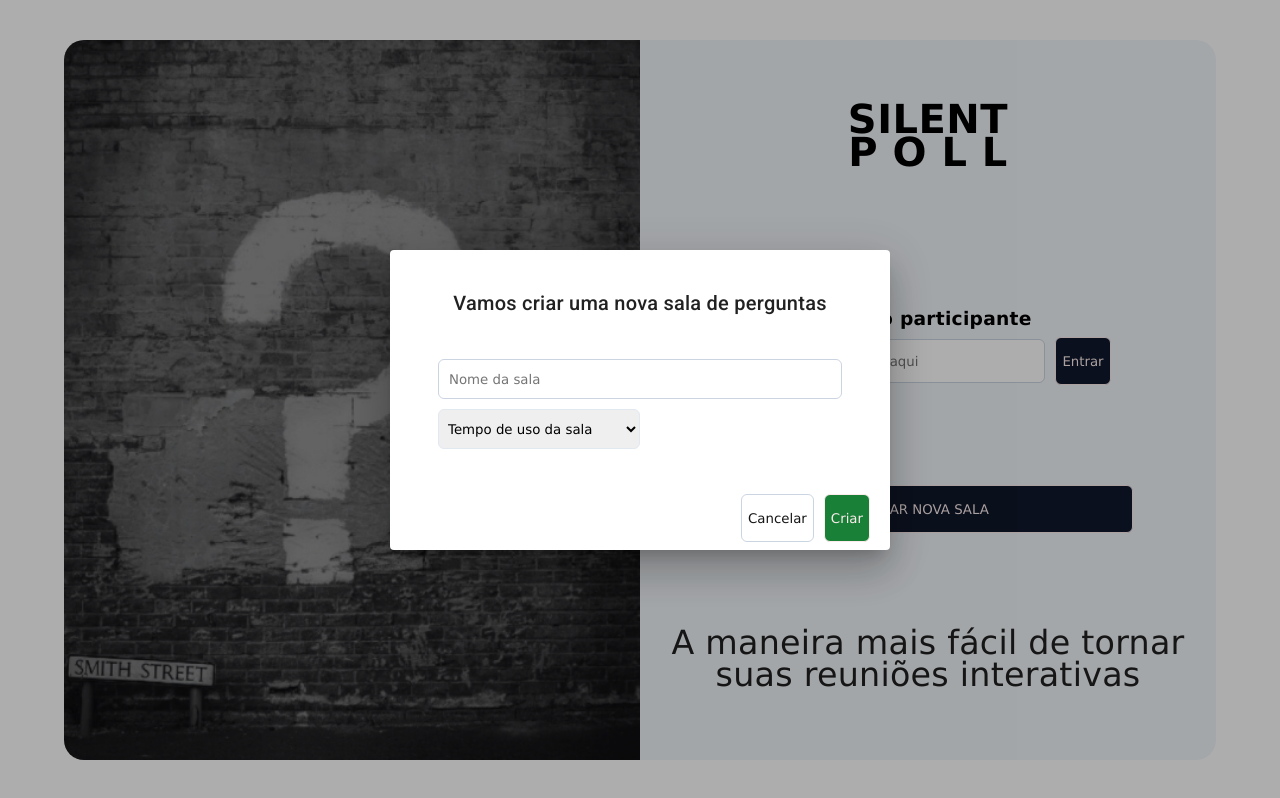
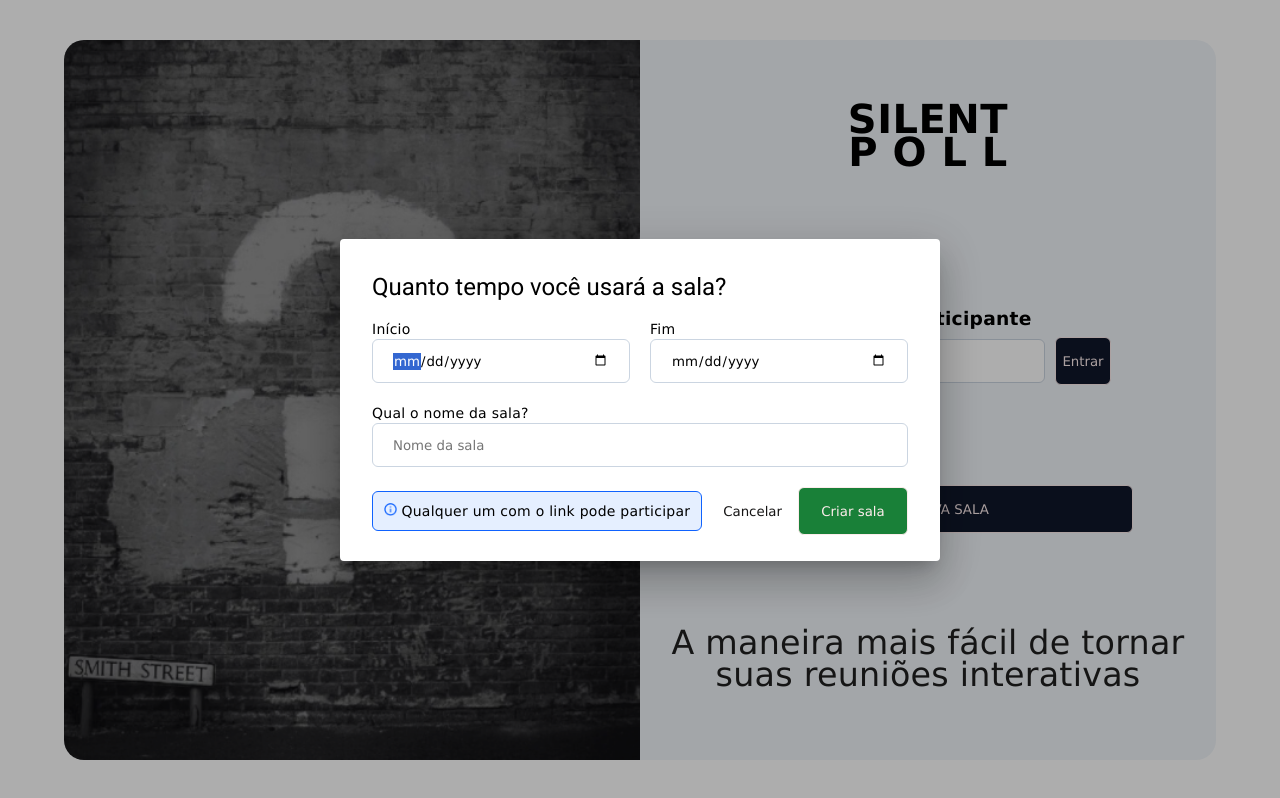
Before and after one commit to RobsonRioki/Desafio-Angular-V8, an Angular app: page / in a window 1280 px wide. Both pictures are taken after a click on the button "CRIAR NOVA SALA". Built offline with nearby package versions, Linux system fonts and the light colour scheme; no server answers.

Commit message:
terminando a parte visual da modal

```diff
--- a/src/app/app.module.ts
+++ b/src/app/app.module.ts
@@ -8,7 +8,7 @@ import { HomeComponent } from './pages/home/home.component';
 import { MatButtonModule } from '@angular/material/button';
 import { TelaAdminComponent } from './pages/tela-admin/tela-admin.component';
 import { ContainerComponent } from './shared/container/container.component';
-import { ButtonComponent } from './shared/button/button.component';
+
 import { ContainerPerguntaComponent } from './shared/container-pergunta/container-pergunta.component';
 import { MatIconModule } from '@angular/material/icon';
 import { TelaPerguntasComponent } from './pages/tela-perguntas/tela-perguntas.component';
--- a/src/app/pages/home3/components/home3-template/home3-template.component.ts
+++ b/src/app/pages/home3/components/home3-template/home3-template.component.ts
@@ -3,6 +3,7 @@ import { MatDialog } from '@angular/material/dialog';
 import { ModalComponent } from '../../../../shared/modal/modal.component';
 import { ActivatedRoute, Router } from '@angular/router';
 import { DadosService } from '../../../../services/dados.service';
+
 
 interface Dados {
   createAt: number;
--- a/src/app/pages/home3/home3.module.ts
+++ b/src/app/pages/home3/home3.module.ts
@@ -7,6 +7,7 @@ import { SharedModule } from '../../shared/shared.module';
 import { InputCodigoComponent } from '../../shared/input-codigo/input-codigo.component';
 import { CardComponent } from '../../shared/card/card.component';
 import { FormsModule } from '@angular/forms';
+
 
 @NgModule({
   declarations: [
--- a/src/app/shared/button/button.component.css
+++ b/src/app/shared/button/button.component.css
@@ -2,6 +2,9 @@ button {
     border: 0px;
     height: 48px;
     border-radius: var(--borderr);
+}
+.size-110{
+    width: 110px;
 }
 
 .size-130{
@@ -34,6 +37,12 @@ button {
     margin-left: 10px;
 }
 
+.cancelar{
+    background-color: white;
+    border: none;
+    color: rgb(22, 21, 21);
+}
+
 @media screen and (max-width: 1025px){
     .size-100{
         width: 100px;
--- a/src/app/shared/button/button.component.html
+++ b/src/app/shared/button/button.component.html
@@ -1,4 +1,4 @@
 <button *ngIf="textBtn" type="button"
-  [ngClass]="{'primary': typeBtn=== 'primary', 'secondary': typeBtn==='secondary', 'tertiary' : typeBtn==='tertiary', 'size-130': widthBtn==='130', 'size-410': widthBtn==='410', 'size-220': widthBtn=== '220'} ">
+  [ngClass]="{'primary': typeBtn=== 'primary', 'secondary': typeBtn==='secondary', 'tertiary' : typeBtn==='tertiary', 'cancelar': typeBtn==='cancelar', 'size-130': widthBtn==='130', 'size-410': widthBtn==='410', 'size-220': widthBtn=== '220', 'size-110' : widthBtn=== '110'} ">
   {{textBtn}}
 </button>
--- a/src/app/shared/button/button.component.ts
+++ b/src/app/shared/button/button.component.ts
@@ -8,7 +8,7 @@ import { DadosService } from '../../services/dados.service';
   styleUrl: './button.component.css',
 })
 export class ButtonComponent {
-  @Input() typeBtn: 'primary' | 'secondary' | 'tertiary' = 'primary';
+  @Input() typeBtn: 'primary' | 'secondary' | 'tertiary' | 'cancelar' = 'primary';
   @Input() textBtn!: string;
   @Input() widthBtn: string = '100';
 }
--- a/src/app/shared/modal/modal.component.css
+++ b/src/app/shared/modal/modal.component.css
@@ -1,48 +1,75 @@
 .modal {
     display: flex;
-    width: 500px;
-    height: 300px;
-}
-
-.opcoes{
-    width: 90%;
-    padding: 5px;
-}
-
-.opcoes select{
-    display: flex;
-    width: 50%;
-    height: 40px;
-    border-color: var(--grey-300);
-    border-radius: var(--borderr);
-    padding: 5px;
-}
-
-.opcoes input{
-    width: 100%;
-    height: 40px;
-    margin: 10px 0;
-    border-color: var(--grey-300);
-    border-radius: var(--borderr);
-    border: 1px solid #CBD5E1;
-    padding: 10px;
-    outline: none;
-    background-color: white;
-
+    width: 600px;
+    height: 322px;
 }
 
 .container-popout{
     width: 100%;
-    padding: 20px;
+    padding: 32px;
     display: flex;
-    align-items: center;
+    /* align-items: center; */
     flex-direction: column;
 }
 
 .botoes-popout{
     width: 100%;
     display: flex;
-    justify-content: flex-end;
+    align-items: center;
+    justify-content: space-between;
+}
+
+.inicioFim{
+    display: flex;
+    flex-direction: row;
+    justify-content: space-between;
+}
+
+.inicio, .fim{
+    display: flex;
+    flex-direction: column;
+}
+
+.inputData{
+    width: 258px;
+    height: 44px;
+    border-radius: var(--borderr);
+    border: 1px solid #CBD5E1;
+    outline: none;
+    background-color: white;
+    padding: 20px;
+}
+
+.nomeSala{
+    display: flex;
+    flex-direction: column;
+    margin: 20px 0;
+}
+
+.nomeSala input{
+    width: 536px;
+    height: 44px;
+    border-radius: var(--borderr);
+    border: 1px solid #CBD5E1;
+    outline: none;
+    background-color: white;
+    padding: 20px;
+}
+
+.divModalInfo{
+    display: flex;
+    width: 330px;
+    height: 40px;
+    align-items: center;
+    justify-content: center;
+    background-color: #E5EFFF;
+    border: 1px solid #0F62FE;
+    border-radius: var(--borderr);
+}
+
+img{
+    width: 13px;
+    height: 13px;
 }
 
 @media screen and (max-width: 1025px) {
@@ -52,7 +79,4 @@
         height: 400px;
     }
 
-    .opcoes select{
-        width: 80%;
-    }
 }
--- a/src/app/shared/modal/modal.component.html
+++ b/src/app/shared/modal/modal.component.html
@@ -1,20 +1,29 @@
 <section class="modal">
     <div class="container-popout">
-        <h1 mat-dialog-title>Vamos criar uma nova sala de perguntas</h1>
-        <div class="opcoes">
+        <h1>Quanto tempo você usará a sala?</h1>
+            <div class="inicioFim">
+                <div class="inicio">
+                    <span>Início</span>
+                    <input type="date" class="inputData" id="dataInicio">
+                </div>
+                <div class="fim">
+                    <span>Fim</span>
+                    <input type="date" class="inputData" id="dataFim">
+
+                </div>
+            </div>
+            <div class="nomeSala">
+            <span>Qual o nome da sala?</span>
             <input type="text" placeholder="Nome da sala" [(ngModel)]="nomeSala">
-            <select name="" id="selecionar-duracao" [(ngModel)]="tempo" >
-                <option value="0">Tempo de uso da sala</option>
-                <option value="0:30:00">30min</option>
-                <option value="1:00:00">1h</option>
-                <option value="2:00:00">2h</option>
-            </select>
-        </div>
-        <div mat-dialog-content>
         </div>
         <div class="botoes-popout">
-            <app-button typeBtn="secondary"  textBtn="Cancelar" mat-dialog-close></app-button>
-            <app-button typeBtn="tertiary" textBtn="Criar" (click)="CriarSala()" mat-dialog-close></app-button>
+            <div class="divModalInfo">
+                <span><img src="../../../assets/img/SVG.png" alt="" class=""> Qualquer um com o link pode participar</span>
+            </div>
+            <div>
+            <app-button typeBtn="cancelar"  textBtn="Cancelar" mat-dialog-close></app-button>
+            <app-button typeBtn="tertiary" textBtn="Criar sala" (click)="CriarSala()" widthBtn='110' mat-dialog-close></app-button>
+            </div>
         </div>
     </div>
 </section>
```
Also changed, not shown: src/assets/img/SVG.png (added).
